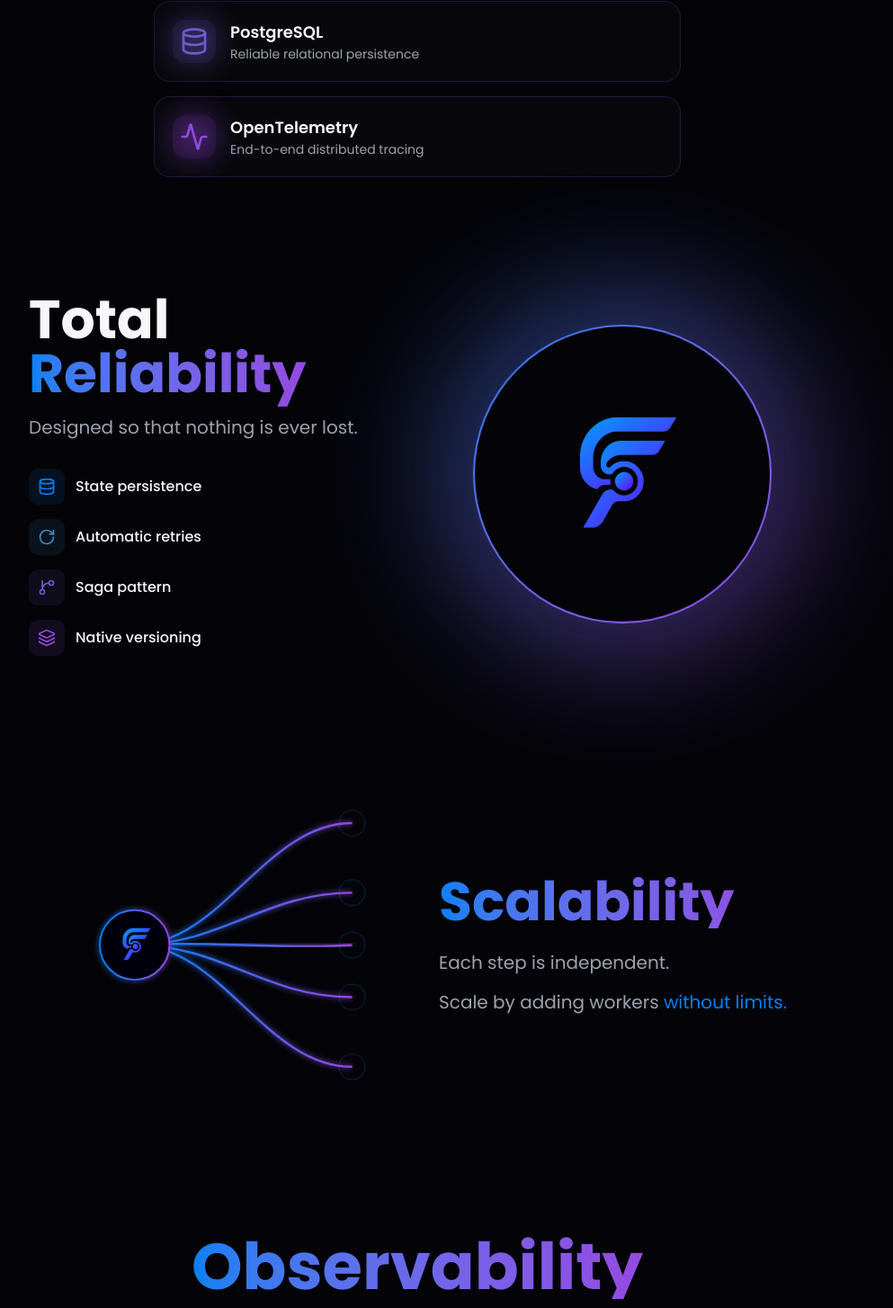
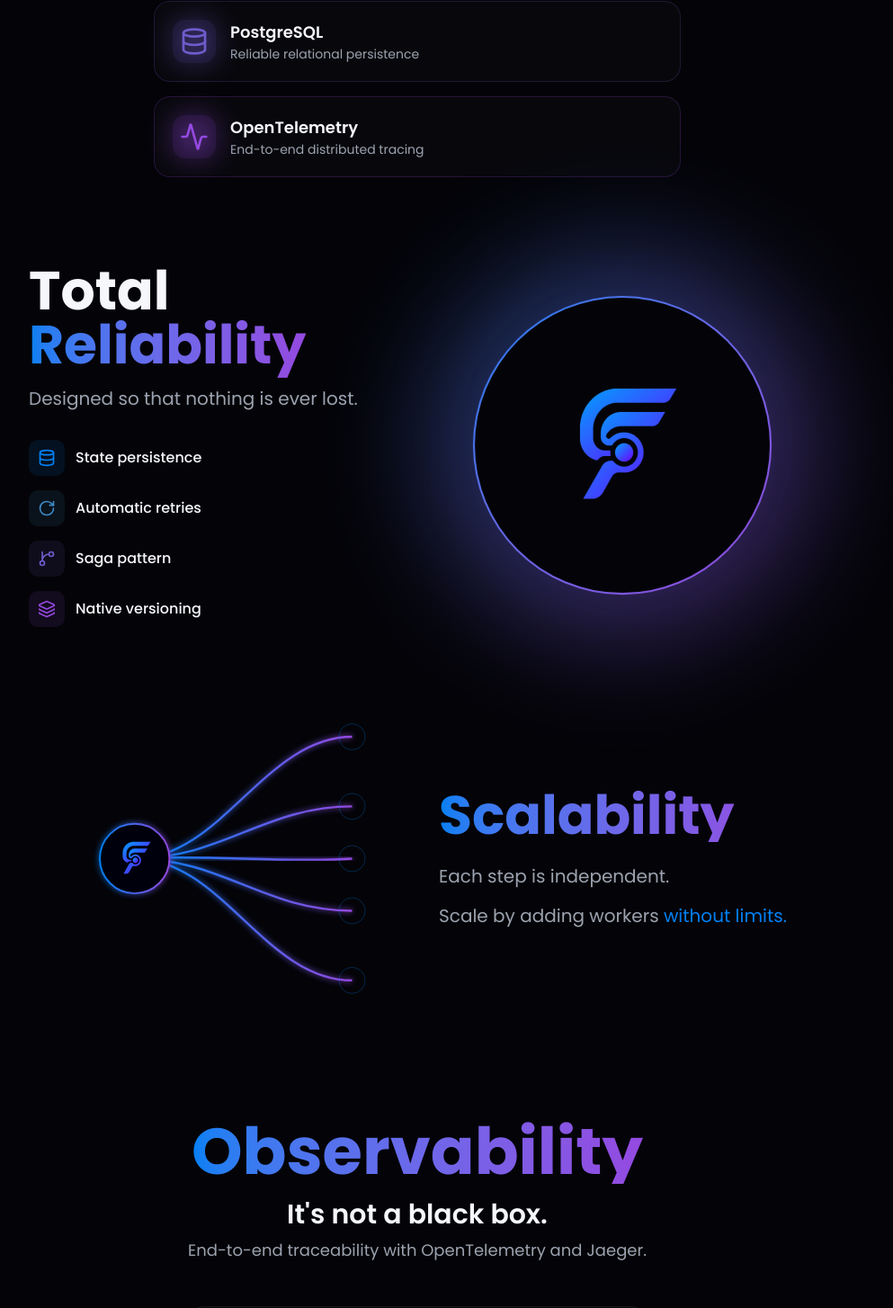
Before and after one commit to ezequielranieri/flowcore-web, a Next.js app: page / in a window 1280 px wide. Shown: the part 2931-4385 px from the top of the page at 90% size, without its empty margins (176-1169 px from the left). Built offline with nearby package versions, Linux system fonts and the light colour scheme.

Commit message:
fix: reduce vertical padding on reliability and scalability sections

```diff
--- a/src/components/sections/ReliabilitySection.tsx
+++ b/src/components/sections/ReliabilitySection.tsx
@@ -13,7 +13,7 @@ const features = [
 
 export default function ReliabilitySection() {
   return (
-    <section className="py-16 max-w-4xl mx-auto px-4">
+    <section className="py-8 max-w-4xl mx-auto px-4">
       <div className="grid grid-cols-1 md:grid-cols-2 gap-12 items-center">
         {/* Right column (visual) -- order-1 on mobile, order-2 on md */}
         <motion.div
--- a/src/components/sections/ScalabilitySection.tsx
+++ b/src/components/sections/ScalabilitySection.tsx
@@ -13,7 +13,7 @@ const paths = [
 
 export default function ScalabilitySection() {
   return (
-    <section className="py-16 max-w-4xl mx-auto px-4">
+    <section className="py-8 max-w-4xl mx-auto px-4">
       <div className="grid grid-cols-1 md:grid-cols-2 gap-12 items-center">
         {/* Left column (visual) -- order-1 */}
         <div className="relative order-1 w-full max-w-md mx-auto aspect-square">
```
